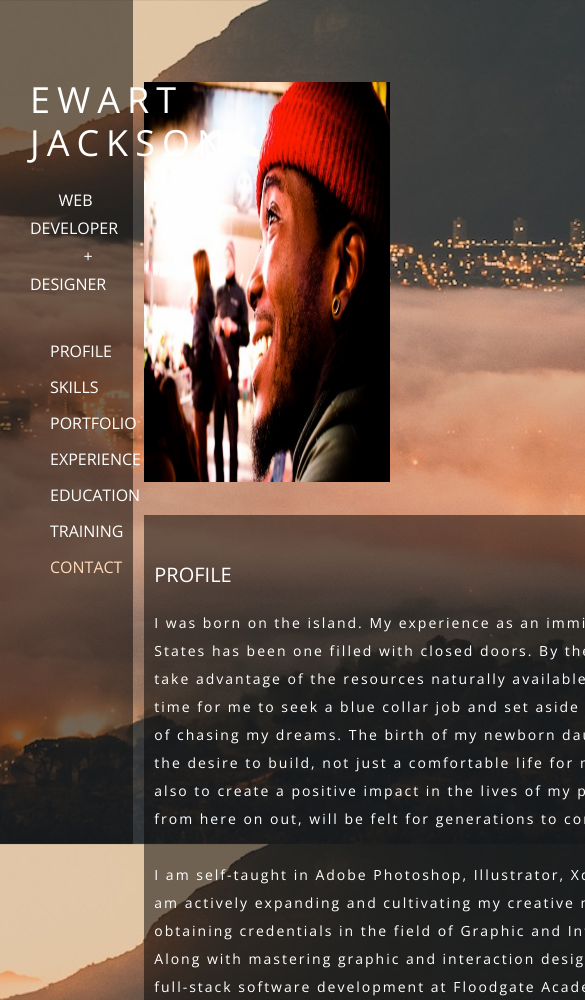
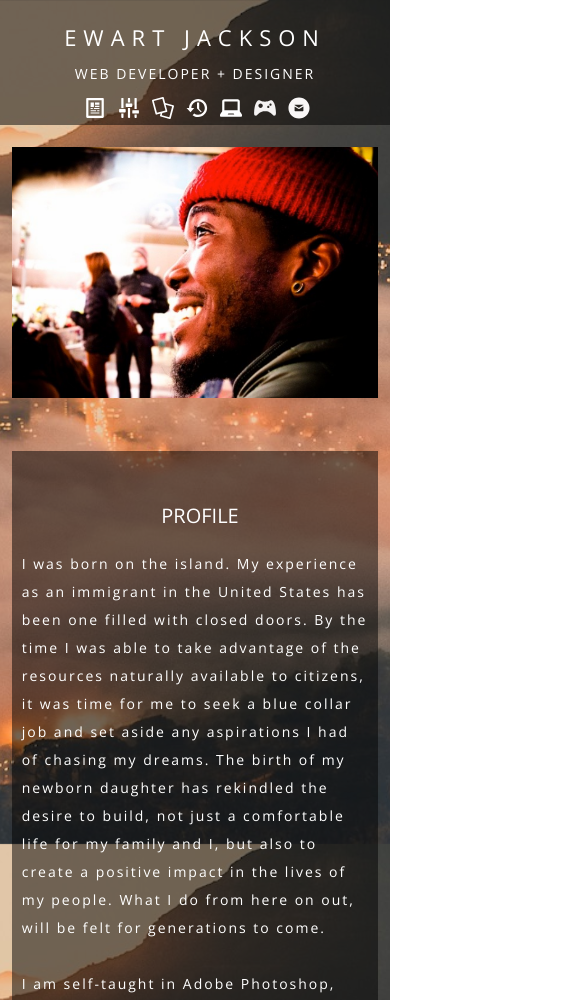
Before and after one commit to codegician/codegician, a plain HTML site: page index.html in a window 390 px wide. Shown: the top 1000 px of the page, 585 px wide, since content can reach past the window. Drawn offline with nearby package versions, Linux system fonts and the light colour scheme.

Commit message:
tweak responsive

```diff
--- a/index.html
+++ b/index.html
@@ -2,10 +2,11 @@
 <html>
      <head>
         <meta charset="utf-8">
+        <meta name="viewport" content="width=device-width, initial-scale=1">
         <title>Ewart Jackson</title>
-        <link rel="stylesheet" type="text/css"     href="css/main.css">
+        <link rel="stylesheet" type="text/css" media="(min-width:880px)" href="css/main.css">
+        <link rel="stylesheet" media="(max-width:879px)" href="css/main-small.css">
         <link href="http://fonts.googleapis.com/css?family=Open+Sans:300italic,400italic,600italic,700italic,800italic,300,400,600,700,800" rel="stylesheet" type="text/css"/>
-
         <link rel="stylesheet" href="jquery-ui.min.css" />
         <script src="jquery.js"></script>
         <script src="jquery-ui.min.js"></script>
@@ -81,13 +82,73 @@
                    }
                }
            });
-       });
+        });
         </script>
      </head>
 
   <body>
+    <div id="side-panel" style="left: 0px">
+     <header id="logo">
+       <h1 id="sub-head-1"><a href="#pic"><span id="name" >Ewart Jackson</span></a></h1>
+       <h4 id="sub-head-2"> Web Developer + Designer</h4>
+       <!--consider linking dev w/ a tag to your experience-->
+     </header>
+       <nav id="nav">
+         <ul id="desktop">
+           <li class="nav_1" style= "opacity= 0.5;"><a href="#pic">Profile
+             <span></span>
+           </a></li>
+           <li class="nav_2" style= "opacity= 0.5;"><a href="#skills">Skills
+             <span></span>
+           </a></li>
+           <li class="nav_3" style= "opacity= 0.5;"><a href="#portfolio">Portfolio
+             <span></span>
+           </a></li>
+           <li class="nav_4" style= "opacity= 0.5;"><a
+           href="#work"> Experience
+           <span></span>
+           </a></li>
+           <li class="nav_5" style= "opacity= 0.5;"><a href="#education">Education
+             <span></span>
+           </a></li>
+           <li class="nav_6" style= "opacity= 0.5;"><a href="#training">Training
+             <span></span>
+           </a></li>
+           <li class="nav_7" style= "opacity= 0.5;"><a href="#contact">Contact
+             <span></span>
+           </a></li>
+           <!-- <li class="nav_7" style= "opacity= 0.5;"><a href="#store">Store<span></span></a></li> -->
+         </ul>
+
+           <ul id="mobile">
+             <li class="nav_1" style= "opacity= 0.5;"><a href="#pic">
+               <span></span>
+             </a></li>
+             <li class="nav_2" style= "opacity= 0.5;"><a href="#skills">
+               <span></span>
+             </a></li>
+             <li class="nav_3" style= "opacity= 0.5;"><a href="#portfolio">
+               <span></span>
+             </a></li>
+             <li class="nav_4" style= "opacity= 0.5;"><a
+             href="#work">
+             <span></span>
+             </a></li>
+             <li class="nav_5" style= "opacity= 0.5;"><a href="#education">
+               <span></span>
+             </a></li>
+             <li class="nav_6" style= "opacity= 0.5;"><a href="#training">
+               <span></span>
+             </a></li>
+             <li class="nav_7" style= "opacity= 0.5;"><a href="#contact">
+               <span></span>
+             </a></li>
+             <!-- <li class="nav_7" style= "opacity= 0.5;"><a href="#store">Store<span></span></a></li> -->
+           </ul>
+       </nav>
+    </div><!-- closes side-panel -->
        <div id="main">
-         <img id="pic" src="./img/ph.png" style="width:630px; height:400px; display:none;">
+         <img id="pic" src="./img/ph.png" style="display:none;">
         <div id="profile" class="panel">
             <div class="box">
               <article  id="bio">
@@ -242,43 +303,6 @@
 
 
        </div><!-- closes main -->
-       <div id="side-panel" style="left: 0px">
-        <header id="logo">
-          <h1 id="sub-head-1"><a href="#pic"><span id="name" >Ewart Jackson</span></a></h1>
-          <h4 id="sub-head-2"> Web Developer + Designer</h4>
-          <!--consider linking dev w/ a tag to your experience-->
-        </header>
-          <nav id="nav">
-            <ul>
-              <li class="nav_1" style= "opacity= 0.5;"><a href="#pic">Profile
-                <span></span>
-              </a></li>
-              <li class="nav_2" style= "opacity= 0.5;"><a href="#skills">Skills
-                <span></span>
-              </a></li>
-              <li class="nav_3" style= "opacity= 0.5;"><a href="#portfolio">Portfolio
-                <span></span>
-              </a></li>
-              <li class="nav_4" style= "opacity= 0.5;"><a
-              href="#work"> Experience
-              <span></span>
-              </a></li>
-              <li class="nav_5" style= "opacity= 0.5;"><a href="#education">Education
-                <span></span>
-              </a></li>
-              <li class="nav_6" style= "opacity= 0.5;"><a href="#training">Training
-                <span></span>
-              </a></li>
-              <li class="nav_7" style= "opacity= 0.5;"><a href="#contact">Contact
-                <span></span>
-              </a></li>
-              <!-- <li class="nav_7" style= "opacity= 0.5;"><a href="#store">Store<span></span></a></li> -->
-            </ul>
-          </nav>
-       </div><!-- closes side-panel -->
 
-       <div class="backstretch">
-         <!-- <img src="./img/2.jpg" style="width:2100px;        heigth:750px;"> -->
-       </div>
   </body>
 </html>
```
